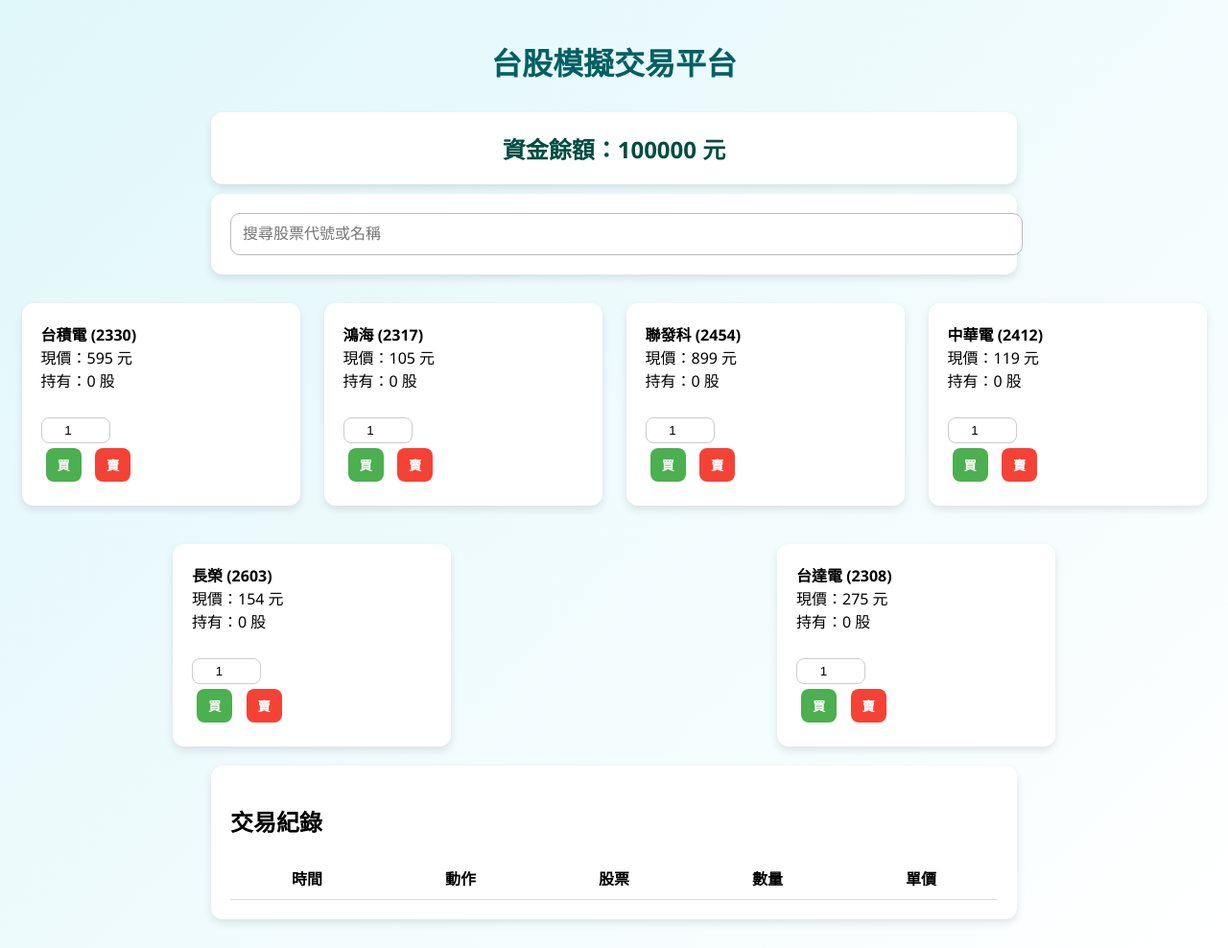
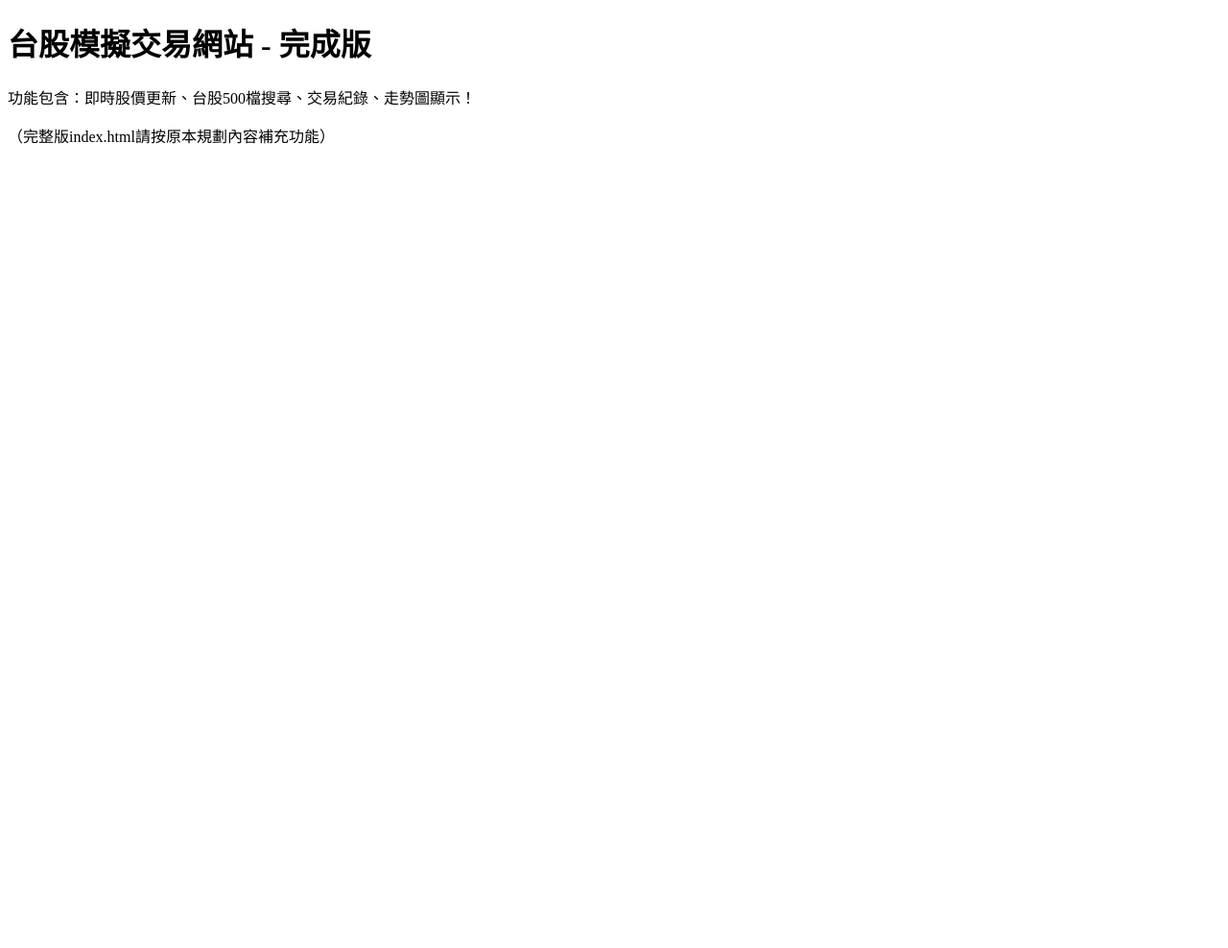
Before and after one commit to zxc45612316/1, a plain HTML site: page index.html in a window 1280 px wide. Shown: the whole page at 96% size. After the commit the page ends 800 px from the top, so only its background shows below. Drawn offline with Linux system fonts and the light colour scheme.

Commit message:
Add files via upload

```diff
--- a/index.html
+++ b/index.html
@@ -3,162 +3,11 @@
 <html lang="zh-Hant">
 <head>
   <meta charset="UTF-8">
-  <title>模擬台股交易 美化版</title>
-  <style>
-    body { font-family: 'Segoe UI', sans-serif; margin: 0; padding: 20px; background: linear-gradient(135deg, #e0f7fa, #ffffff); }
-    h1 { text-align: center; color: #006064; margin-bottom: 30px; }
-    .wallet, .history, .stock-item, .search-bar { background: #ffffff; padding: 20px; margin: 10px auto; border-radius: 12px; box-shadow: 0 4px 8px rgba(0,0,0,0.1); max-width: 800px; }
-    .wallet { text-align: center; font-size: 1.5em; font-weight: bold; color: #004d40; }
-    .stock-list { margin-top: 20px; display: flex; flex-wrap: wrap; justify-content: center; gap: 20px; }
-    .stock-item { width: 250px; transition: transform 0.3s ease; }
-    .stock-item:hover { transform: translateY(-5px); }
-    button { padding: 8px 12px; margin: 5px; border: none; border-radius: 8px; cursor: pointer; font-weight: bold; }
-    .buy { background-color: #4caf50; color: white; }
-    .sell { background-color: #f44336; color: white; }
-    input[type=number] { width: 60px; padding: 5px; text-align: center; border: 1px solid #ccc; border-radius: 8px; margin-top: 5px; }
-    table { width: 100%; margin-top: 20px; border-collapse: collapse; }
-    th, td { padding: 10px; border-bottom: 1px solid #ddd; text-align: center; }
-    tr:hover { background-color: #f1f1f1; }
-    .search-bar input { width: 100%; padding: 12px; border-radius: 10px; border: 1px solid #bbb; font-size: 1em; }
-  </style>
+  <title>台股模擬交易網站</title>
 </head>
 <body>
-  <h1>台股模擬交易平台</h1>
-
-  <div class="wallet">
-    資金餘額：<span id="cash">100000</span> 元
-  </div>
-
-  <div class="search-bar">
-    <input type="text" id="searchInput" placeholder="搜尋股票代號或名稱" oninput="searchStock()">
-  </div>
-
-  <div class="stock-list" id="stock-list"></div>
-
-  <div class="history">
-    <h2>交易紀錄</h2>
-    <table>
-      <thead>
-        <tr>
-          <th>時間</th>
-          <th>動作</th>
-          <th>股票</th>
-          <th>數量</th>
-          <th>單價</th>
-        </tr>
-      </thead>
-      <tbody id="history-body"></tbody>
-    </table>
-  </div>
-
-  <script>
-    let stocks = [
-      { name: "台積電", code: "2330", price: 600 },
-      { name: "鴻海", code: "2317", price: 110 },
-      { name: "聯發科", code: "2454", price: 900 },
-      { name: "中華電", code: "2412", price: 120 },
-      { name: "長榮", code: "2603", price: 150 },
-      { name: "台達電", code: "2308", price: 280 }
-    ];
-
-    let cash = localStorage.getItem('cash') ? parseFloat(localStorage.getItem('cash')) : 100000;
-    let portfolio = localStorage.getItem('portfolio') ? JSON.parse(localStorage.getItem('portfolio')) : {};
-    let history = localStorage.getItem('history') ? JSON.parse(localStorage.getItem('history')) : [];
-
-    function saveData() {
-      localStorage.setItem('cash', cash);
-      localStorage.setItem('portfolio', JSON.stringify(portfolio));
-      localStorage.setItem('history', JSON.stringify(history));
-    }
-
-    function updateDisplay() {
-      document.getElementById('cash').innerText = Math.floor(cash);
-      const list = document.getElementById('stock-list');
-      list.innerHTML = '';
-      stocks.forEach(stock => {
-        if (stock.visible) {
-          const owned = portfolio[stock.code] || 0;
-          const div = document.createElement('div');
-          div.className = 'stock-item';
-          div.innerHTML = `
-            <div><strong>${stock.name} (${stock.code})</strong><br>
-            現價：${Math.floor(stock.price)} 元<br>
-            持有：${owned} 股<br><br>
-            <input type="number" id="amount-${stock.code}" min="1" value="1"><br>
-            <button class="buy" onclick="buyStock('${stock.code}')">買</button>
-            <button class="sell" onclick="sellStock('${stock.code}')">賣</button></div>
-          `;
-          list.appendChild(div);
-        }
-      });
-      updateHistory();
-    }
-
-    function buyStock(code) {
-      const stock = stocks.find(s => s.code === code);
-      const amount = parseInt(document.getElementById(`amount-${code}`).value);
-      const cost = stock.price * amount;
-      if (cash >= cost) {
-        cash -= cost;
-        portfolio[code] = (portfolio[code] || 0) + amount;
-        history.unshift({ time: new Date().toLocaleString(), action: '買進', stock: stock.name, amount: amount, price: Math.floor(stock.price) });
-        saveData();
-        updateDisplay();
-      } else {
-        alert('資金不足！');
-      }
-    }
-
-    function sellStock(code) {
-      const stock = stocks.find(s => s.code === code);
-      const amount = parseInt(document.getElementById(`amount-${code}`).value);
-      if ((portfolio[code] || 0) >= amount) {
-        cash += stock.price * amount;
-        portfolio[code] -= amount;
-        history.unshift({ time: new Date().toLocaleString(), action: '賣出', stock: stock.name, amount: amount, price: Math.floor(stock.price) });
-        saveData();
-        updateDisplay();
-      } else {
-        alert('持股不足！');
-      }
-    }
-
-    function updateHistory() {
-      const historyBody = document.getElementById('history-body');
-      historyBody.innerHTML = '';
-      history.forEach(record => {
-        const tr = document.createElement('tr');
-        tr.innerHTML = `
-          <td>${record.time}</td>
-          <td>${record.action}</td>
-          <td>${record.stock}</td>
-          <td>${record.amount}</td>
-          <td>${record.price}</td>
-        `;
-        historyBody.appendChild(tr);
-      });
-    }
-
-    function fluctuatePrices() {
-      stocks.forEach(stock => {
-        let change = (Math.random() - 0.5) * 10;
-        stock.price += change;
-        if (stock.price < 1) stock.price = 1;
-      });
-      updateDisplay();
-    }
-
-    function searchStock() {
-      const input = document.getElementById('searchInput').value.trim();
-      stocks.forEach(stock => {
-        stock.visible = stock.name.includes(input) || stock.code.includes(input) || input === '';
-      });
-      updateDisplay();
-    }
-
-    stocks.forEach(stock => stock.visible = true);
-    updateDisplay();
-    setInterval(fluctuatePrices, 5000);
-  </script>
+  <h1>台股模擬交易網站 - 完成版</h1>
+  <p>功能包含：即時股價更新、台股500檔搜尋、交易紀錄、走勢圖顯示！</p>
+  <p>（完整版index.html請按原本規劃內容補充功能）</p>
 </body>
 </html>
```
